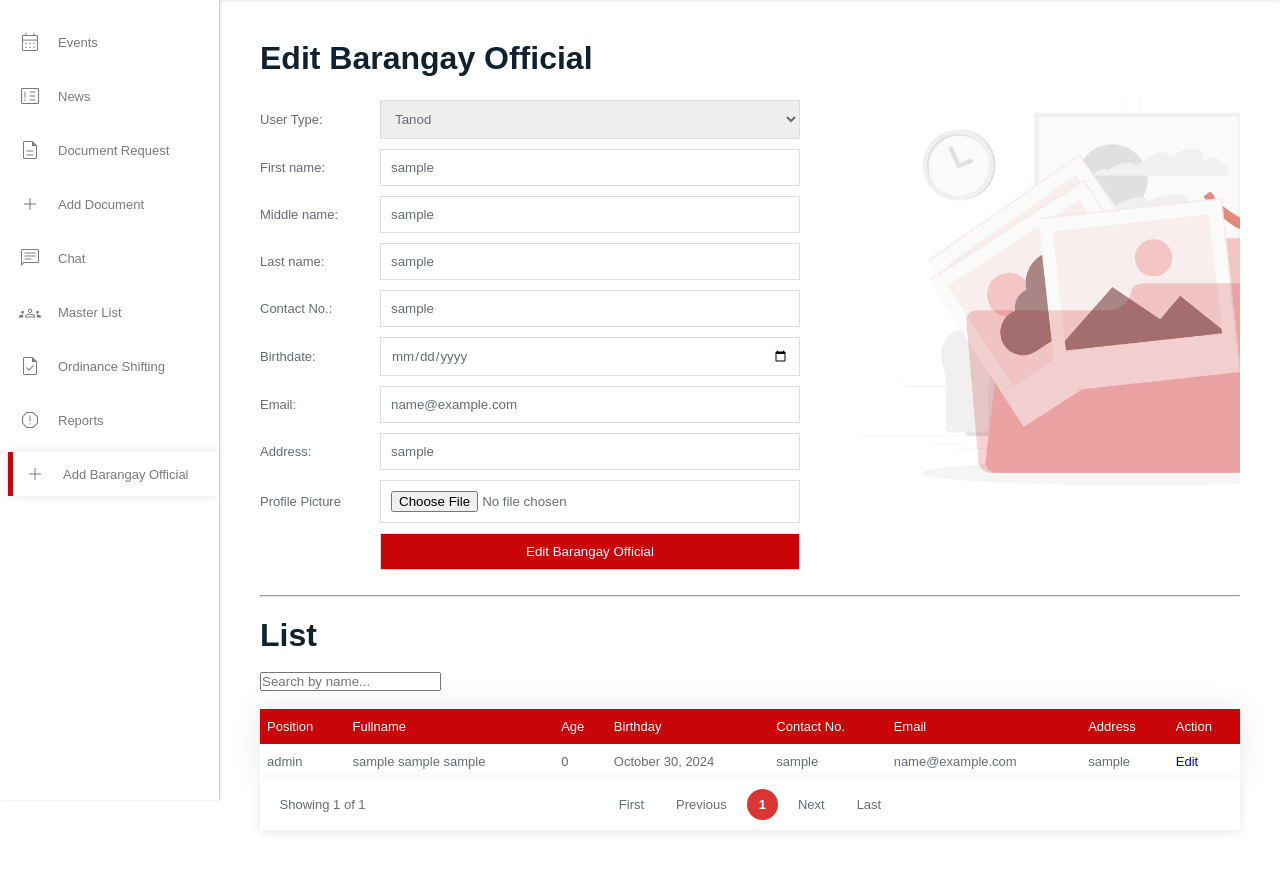
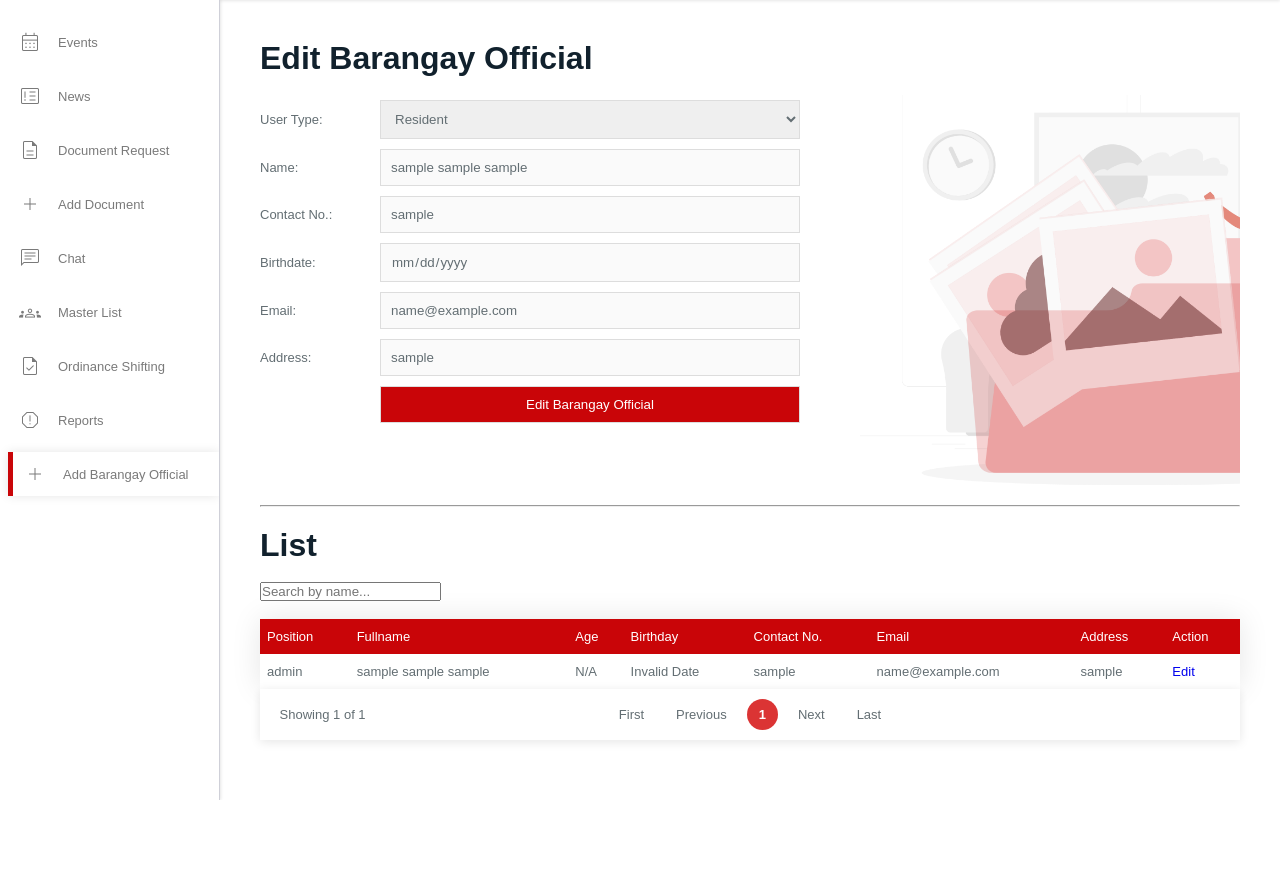
Before and after one commit to CodeSeb-1/EPABRGYMO, a PHP site: page /EPABRGYMO/admin/secretary/secretary_add_barangay.php?user_id=1&page=1 in a window 1280 px wide. Shown: the part 61-931 px from the top of the page. After the commit the page ends 861 px from the top, so only its background shows below. Run offline with PHP 8.4, Linux system fonts and the light colour scheme; the visitor is signed in with stand-in values (Sample User, id 1); some libraries are stand-ins or nearby versions.

Commit message:
officials

```diff
--- a/admin/adminController/secretaryController/secretary_add_barangay_controller.php
+++ b/admin/adminController/secretaryController/secretary_add_barangay_controller.php
@@ -18,13 +18,7 @@
 if (isset($_POST['add']) || isset($_POST['edit'])) {
     $user_type = $_POST['user_type'];
     $id = $_POST['user_id'] ?? null;
-    $firstname = $_POST['firstname'];
-    $middlename = $_POST['middlename'];
-    $lastname = $_POST['lastname'];
-    $contact = $_POST['contact'];
-    $birthdate = $_POST['birthdate'];
-    $email = $_POST['email'];
-    $address = trim($_POST['address']);
+
 
     // Check if email already exists
     if (!isset($_POST['edit'])) { // Only check if not editing
@@ -45,13 +39,10 @@
         // Update existing user
         $update = [
             'query' => "UPDATE users
-                        SET user_firstname = ?, user_middlename = ?,
-                            user_lastname = ?, user_phoneNo = ?,
-                            user_email = ?, user_birthdate = ?,
-                            user_address = ?, user_type = ?
+                        SET user_type = ?
                         WHERE user_id = ?",
-            'bind' => 'ssssssssi',
-            'value' => [$firstname, $middlename, $lastname, $contact, $email, $birthdate, $address, $user_type, $id]
+            'bind' => 'si',
+            'value' => [$user_type, $id]
         ];
         $result = updateData($update);
         if ($result) {
@@ -98,7 +89,8 @@
 $search = $con->real_escape_string($search); // Sanitize the input
 
 // Update the record SQL query to exclude users with user_type 'Resident'
-$record_sql = "SELECT * FROM users WHERE user_type != 'Resident' AND CONCAT(user_firstname, ' ', user_middlename, ' ', user_lastname) LIKE ?";
+$record_sql = "SELECT * FROM users WHERE CONCAT(user_firstname, ' ', user_middlename, ' ', user_lastname) LIKE ?";
+
 
 $stmt = $con->prepare($record_sql);
 $searchTerm = "%$search%"; // Prepare search term for wildcard search
@@ -117,10 +109,11 @@
 
 // Prepare user query with pagination, excluding 'Resident'
 $user = [
-    'query' => "SELECT * FROM users WHERE user_type != 'Resident' AND CONCAT(user_firstname, ' ', user_middlename, ' ', user_lastname) LIKE ? ORDER BY user_id DESC LIMIT ?, ?",
+    'query' => "SELECT * FROM users WHERE CONCAT(user_firstname, ' ', user_middlename, ' ', user_lastname) LIKE ? ORDER BY user_id DESC LIMIT ?, ?",
     'bind' => 'sii',
     'value' => [$searchTerm, $start, $rows_per_page],
 ];
+
 
 function display_user() {
     global $user;
@@ -135,13 +128,18 @@
 
     while ($row = $result->fetch_assoc()) {
         global $page;
-        $birthdate = new DateTime($row['user_birthdate']);
-        $formattedBirthdate = $birthdate->format('F j, Y');
+
+        // Validate the date
+        $birthdate = $row['user_birthdate'];
+        $formattedBirthdate = validate_date($birthdate)
+            ? (new DateTime($birthdate))->format('F j, Y')
+            : 'Invalid Date';
+
         echo "
             <tr>
                 <td>{$row['user_type']}</td>
                 <td>{$row['user_firstname']} {$row['user_middlename']} {$row['user_lastname']}</td>
-                <td>" . calculate_age($row['user_birthdate']) . "</td>
+                <td>" . (validate_date($birthdate) ? calculate_age($birthdate) : 'N/A') . "</td>
                 <td>{$formattedBirthdate}</td>
                 <td>{$row['user_phoneNo']}</td>
                 <td>{$row['user_email']}</td>
@@ -151,3 +149,9 @@
         ";
     }
 }
+
+// Helper function to validate a date string
+function validate_date($date, $format = 'Y-m-d') {
+    $d = DateTime::createFromFormat($format, $date);
+    return $d && $d->format($format) === $date;
+}
--- a/admin/secretary/secretary_add_barangay.php
+++ b/admin/secretary/secretary_add_barangay.php
@@ -33,6 +33,7 @@
                         <div class="field">
                         <label>User Type:</label>
                             <select name="user_type" id="">
+                                <option value="Resident">Resident</option>
                                 <option value="Tanod">Tanod</option>
                                 <option value="Kagawad">Kagawad</option>
                                 <option value="Health Workers">Health Workers</option>
@@ -41,44 +42,39 @@
                             </select>
                         </div>
                         <div class="field">
-                            <label>First name:</label>
-                            <input type="text" name="firstname" placeholder="First name" required
-                                value="<?php echo $result['user_firstname'] ?? ''; ?>">
+                            <label>Name:</label>
+                            <input type="text" name="firstname" placeholder="Name" required
+                                value="<?php
+                                    echo isset($result)
+                                        ? trim(($result['user_firstname'] ?? '') . ' ' .
+                                            ($result['user_middlename'] . ' ' ?? '')  .
+                                            ($result['user_lastname'] ?? ''))
+                                        : '';
+                                ?>" disabled>
                         </div>
-                        <div class="field">
-                            <label>Middle name:</label>
-                            <input type="text" name="middlename" placeholder="Middle name" required
-                                value="<?php echo $result['user_middlename'] ?? ''; ?>">
-                        </div>
-                        <div class="field">
-                            <label>Last name:</label>
-                            <input type="text" name="lastname" placeholder="Last name" required
-                                value="<?php echo $result['user_lastname'] ?? ''; ?>">
-                        </div>
+
+
                         <div class="field">
                             <label>Contact No.:</label>
                             <input type="text" name="contact" placeholder="Contact No." required
-                                value="<?php echo $result['user_phoneNo'] ?? ''; ?>">
+                                value="<?php echo $result['user_phoneNo'] ?? ''; ?>" disabled>
                         </div>
                         <div class="field">
                             <label>Birthdate:</label>
                             <input type="date" name="birthdate" required
-                                value="<?php echo $result['user_birthdate'] ?? ''; ?>">
+                                value="<?php echo $result['user_birthdate'] ?? ''; ?>" disabled>
                         </div>
                         <div class="field">
                             <label>Email:</label>
                             <input type="email" name="email" placeholder="Email" required
-                                value="<?php echo $result['user_email'] ?? ''; ?>">
+                                value="<?php echo $result['user_email'] ?? ''; ?>" disabled>
                         </div>
                         <div class="field">
                             <label>Address:</label>
                             <input type="text" name="address" placeholder="House no., Street" required
-                                value="<?php echo $result['user_address'] ?? ''; ?>">
+                                value="<?php echo $result['user_address'] ?? ''; ?>" disabled>
                         </div>
-                        <div class="field">
-                            <label>Profile Picture</label>
-                            <input type="file" name="image" onchange="previewImage(this);">
-                        </div>
+
 
                         <div class="field">
                             <label></label>
```
